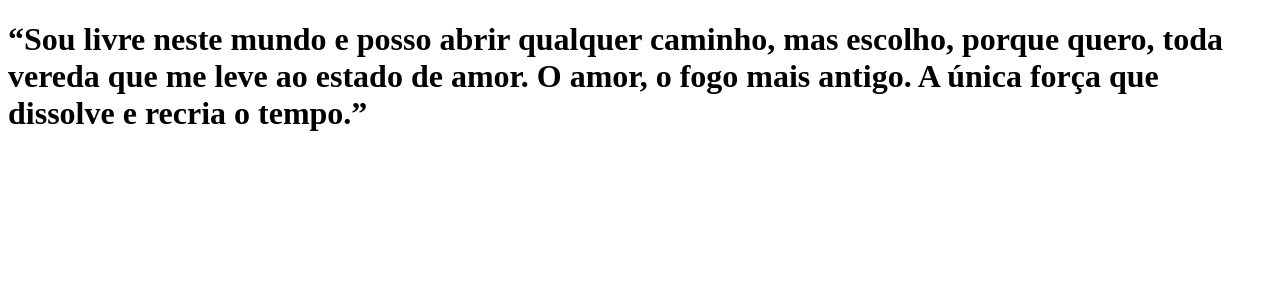
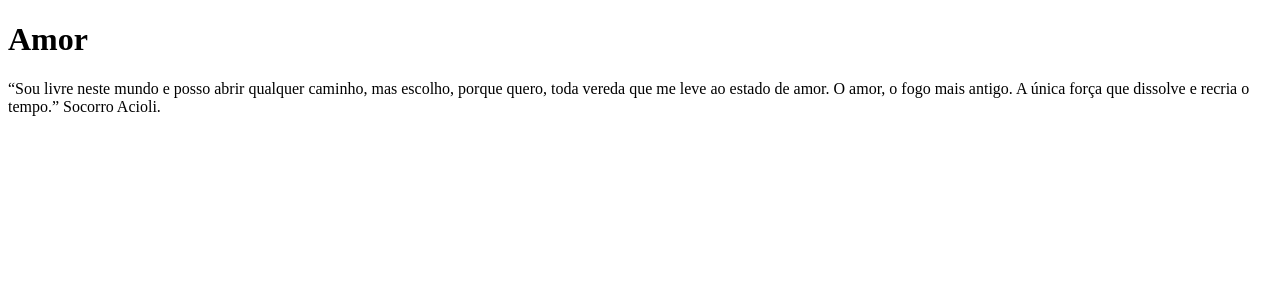
Before and after one commit to edumontalverne/clone-tabnews, a Next.js app: page / in a window 1280 px wide. Shown: the top 300 px of the page. Built offline with nearby package versions, Linux system fonts and the light colour scheme.

Commit message:
inclusão de título e autora da citação.

```diff
--- a/pages/index.js
+++ b/pages/index.js
@@ -1,5 +1,8 @@
 function Home() {
-    return <h1>“Sou livre neste mundo e posso abrir qualquer caminho, mas escolho, porque quero, toda vereda que me leve ao estado de amor. O amor, o fogo mais antigo. A única força que dissolve e recria o tempo.”</h1>
+    return <>
+            <h1>Amor</h1>
+            <p>“Sou livre neste mundo e posso abrir qualquer caminho, mas escolho, porque quero, toda vereda que me leve ao estado de amor. O amor, o fogo mais antigo. A única força que dissolve e recria o tempo.” Socorro Acioli.</p>
+    </>
 }
 
 export default Home;
```
